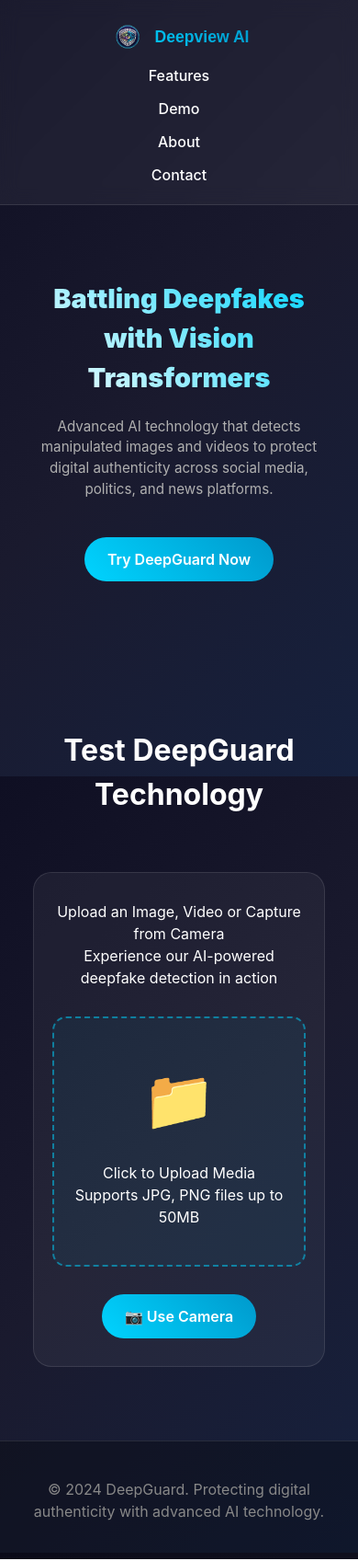
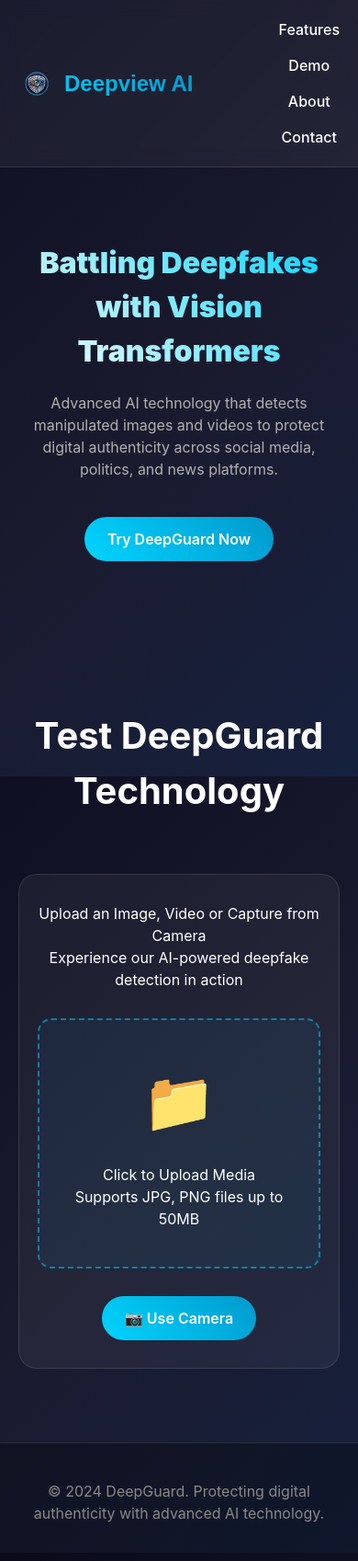
Before and after one commit to mehanazshaik/DEEPFAKE, a plain HTML site: page index.html in a window 390 px wide. Shown: the whole page at 92% size. Drawn offline with nearby package versions, Linux system fonts and the light colour scheme.

Commit message:
8th commit

```diff
--- a/index.html
+++ b/index.html
@@ -288,41 +288,48 @@
       margin: 0;
     }
 
-    /* ✅ Responsive Enhancements */
-    @media (max-width: 1024px) {
-      .nav-links {
-        gap: 20px;
+    /* ✅ Responsive Enhancements via Tailwind-like Media Queries */
+    @media (max-width: 768px) {
+      .hero h1 {
+        font-size: 2.5rem;
+      }
+      .hero .subtitle {
+        font-size: 1rem;
+      }
+      .cta-button {
+        padding: 12px 25px;
+        font-size: 1rem;
+      }
+      .demo-container {
+        padding: 30px 20px;
+      }
+      .upload-area {
+        padding: 40px 20px;
       }
     }
 
-    @media (max-width: 768px) {
-      .nav { flex-direction: column; gap: 10px; text-align: center; }
-      .hero h1 { font-size: 2.5rem; }
-      .hero .subtitle { font-size: 1rem; }
-      .cta-button { padding: 12px 25px; font-size: 1rem; }
-      .demo-container { padding: 30px 20px; }
-      .upload-area { padding: 40px 20px; }
-      .section-title { font-size: 2rem; }
-    }
-
     @media (max-width: 480px) {
-      .logo span { font-size: 1.1rem; }
-      .hero h1 { font-size: 1.8rem; }
-      .hero .subtitle { font-size: 0.95rem; }
-      .nav-links { flex-direction: column; align-items: center; gap: 12px; }
+      .nav-links {
+        flex-direction: column;
+        align-items: center;
+        gap: 15px;
+      }
+      .hero h1 {
+        font-size: 2rem;
+      }
     }
   </style>
 </head>
+<body>
 
-<body class="min-h-screen flex flex-col">
-<header class="header w-full">
+<header class="header">
   <div class="container">
     <nav class="nav">
       <div class="logo">
         <img src="logo.png" alt="Logo">
         <span>Deepview AI</span>
       </div>
-      <ul class="nav-links flex flex-wrap justify-center lg:justify-end">
+      <ul class="nav-links">
         <li><a href="#features">Features</a></li>
         <li><a href="#demo">Demo</a></li>
         <li><a href="#about">About</a></li>
@@ -332,7 +339,7 @@
   </div>
 </header>
 
-<section class="hero text-center px-4 sm:px-6 lg:px-8">
+<section class="hero">
   <div class="container">
     <h1>Battling Deepfakes with Vision Transformers</h1>
     <p class="subtitle">Advanced AI technology that detects manipulated images and videos to protect digital authenticity across social media, politics, and news platforms.</p>
@@ -340,7 +347,7 @@
   </div>
 </section>
 
-<section class="demo px-4 sm:px-6 lg:px-8" id="demo">
+<section class="demo" id="demo">
   <div class="container">
     <h2 class="section-title">Test DeepGuard Technology</h2>
     <div class="demo-container">
@@ -358,10 +365,10 @@
       <video id="cameraStream" autoplay></video>
       <button id="captureBtn" class="cta-button mt-3 hidden" onclick="captureImage()">Capture</button>
 
-      <div id="analysisResult" class="analysis-result mt-4 text-left mx-auto max-w-lg">
+      <div id="analysisResult" class="analysis-result">
         <h4 id="resultTitle">Analysis Complete</h4>
         <p id="resultText">This content appears to be authentic with 94% confidence.</p>
-        <div class="mt-4">
+        <div class="mt-4 text-left">
           <strong>Analysis Details:</strong>
           <ul class="list-disc pl-5 mt-2">
             <li>Facial consistency: ✅ Normal</li>
@@ -375,7 +382,7 @@
   </div>
 </section>
 
-<footer class="footer mt-auto">
+<footer class="footer">
   <div class="container">
     <p>&copy; 2024 DeepGuard. Protecting digital authenticity with advanced AI technology.</p>
   </div>
@@ -403,8 +410,8 @@
     resultText.textContent = 'Processing your file with Vision Transformers...';
     setTimeout(() => {
       const confidence = Math.floor(Math.random() * 15) + 85;
-      const artificialKeywords = ['cartoon','anime','ghibli','nano','banana','ai','generated','art','digital','illustration','drawing','sketch','render','cgi','synthetic','midjourney','dalle','stable','diffusion'];
-      const realLifeKeywords = ['person','human','people','man','woman','child','baby','family','portrait','selfie','photo','camera','dog','cat','animal','pet','bird','nature','wildlife','tree','flower','plant','real','authentic','live','candid'];
+      const artificialKeywords = ['cartoon', 'anime', 'ghibli', 'nano', 'banana', 'ai', 'generated', 'art', 'digital', 'illustration', 'drawing', 'sketch', 'render', 'cgi', 'synthetic', 'midjourney', 'dalle', 'stable', 'diffusion'];
+      const realLifeKeywords = ['person', 'human', 'people', 'man', 'woman', 'child', 'baby', 'family', 'portrait', 'selfie', 'photo', 'camera', 'dog', 'cat', 'animal', 'pet', 'bird', 'nature', 'wildlife', 'tree', 'flower', 'plant', 'real', 'authentic', 'live', 'candid'];
       const hasArtificialKeyword = artificialKeywords.some(keyword => fileName.toLowerCase().includes(keyword));
       const hasRealLifeKeyword = realLifeKeywords.some(keyword => fileName.toLowerCase().includes(keyword));
       let isArtificial = false;
@@ -414,11 +421,11 @@
       if (isArtificial) {
         resultDiv.className = 'analysis-result result-fake';
         resultTitle.textContent = '🎨 AI-Generated/Cartoon Content Detected';
-        resultText.textContent = `This appears to be synthetic or AI-generated with ${confidence}% confidence.`;
+        resultText.textContent = This appears to be synthetic or AI-generated with ${confidence}% confidence.;
       } else {
         resultDiv.className = 'analysis-result result-authentic';
         resultTitle.textContent = '✅ Authentic Living Content Detected';
-        resultText.textContent = `This appears authentic with ${confidence}% confidence.`;
+        resultText.textContent = This appears authentic with ${confidence}% confidence.;
       }
     }, 2000);
   }
```
